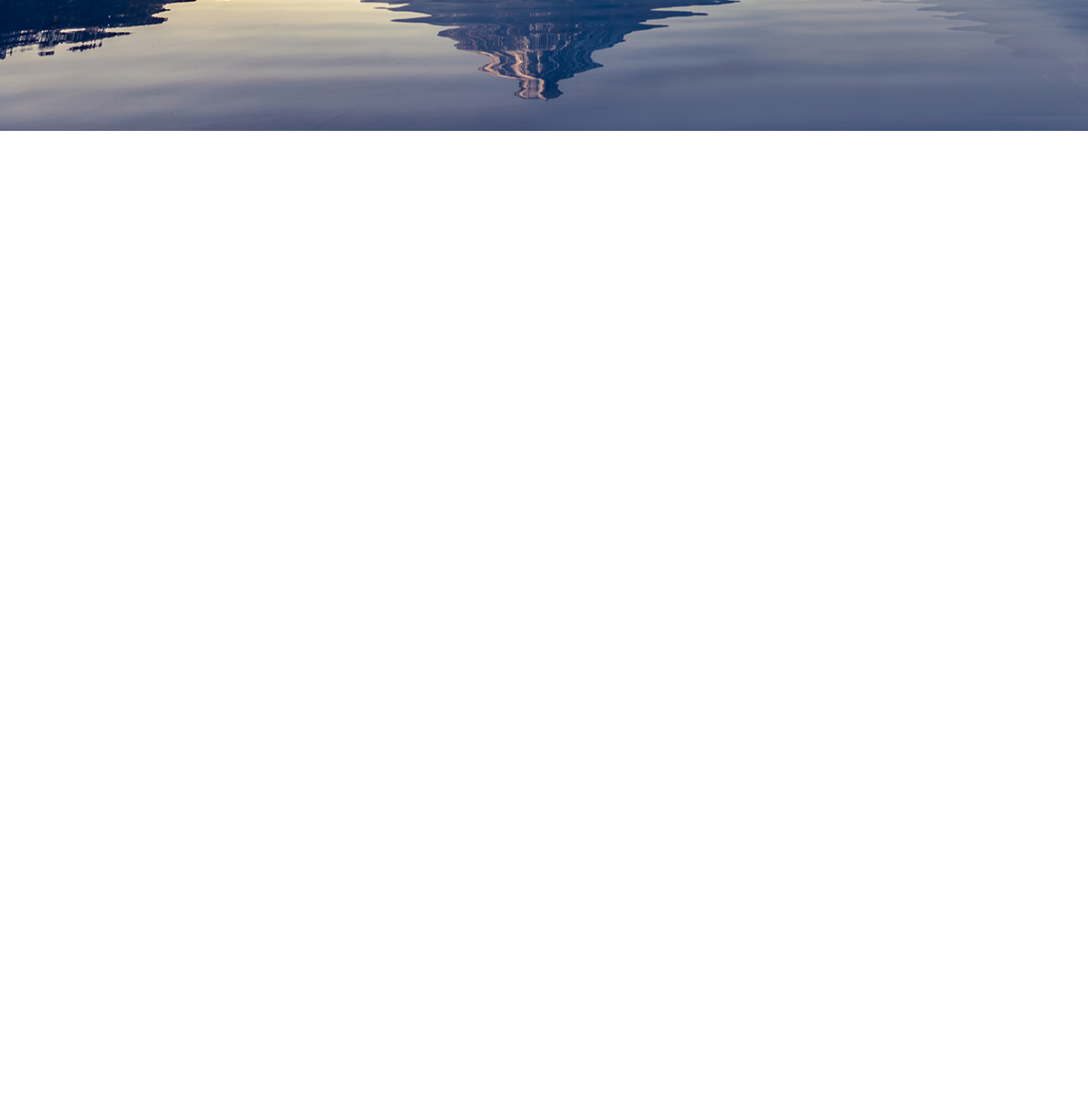
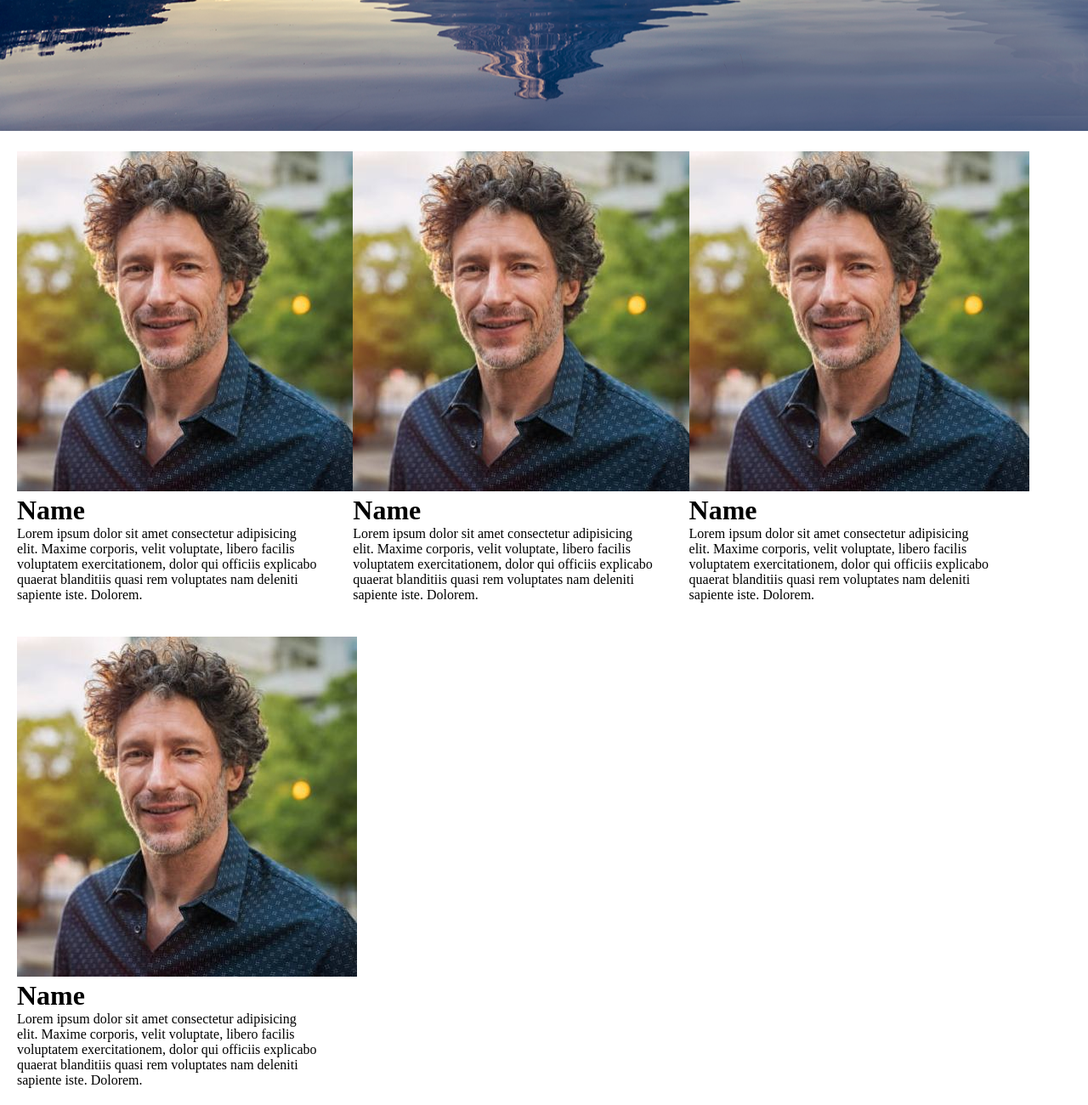
Before and after one commit to akashting/transform1, a plain HTML site: page about.html in a window 1280 px wide. Shown: the part 617-1917 px from the top of the page at 85% size. Before the commit the page ends 800 px from the top, so only its background shows below. Drawn offline with Linux system fonts and the light colour scheme; a web font is replaced by a local one.

Commit message:
changes in about

```diff
--- a/about.css
+++ b/about.css
@@ -112,6 +112,28 @@ header{
     }
 }
 
+.template_container{
+    width: 1186px;
+}
+
+.template_wrap{
+    display: flex;
+    flex-wrap: wrap;
+}
+
+.template{
+    width: 33.33%;
+    padding: 20px;
+}
+
+
+.template_container .template_wrap .template .img{
+    height: 250px;
+    width: 250px;
+}
+
+
+
 @media screen and (max-width:768px) {
     .nav-menu {
         position: fixed;
--- a/about.html
+++ b/about.html
@@ -22,7 +22,7 @@
 				<a href="index.html" class="nav-logo">Logo</a>
 				<ul class="nav-menu">
 					<li class="nav-item">
-						<a href="about.html" class="nav-link">About</a>
+						<a href="about.html" class="active1 nav-link">About</a>
 					</li>
 					<li class="nav-item">
 						<a href="#" class="nav-link">Services</a>
@@ -34,6 +34,7 @@
 						<a href="#" class="nav-link">Contact</a>
 					</li>
 				</ul>
+
 				<div class="hamburger">
 					<span class="bar"></span>
 					<span class="bar"></span>
@@ -58,5 +59,89 @@
 				</div>
 			</div>
 		</div>
+
+		<div class="template_container">
+			<div class="temlate_inner">
+				<div class="template_wrap">
+					<div class="template">
+						<div class="template_image">
+							<img src="image/About/profile_01.jpg" alt="" />
+						</div>
+						<div class="template_text">
+							<h1>Name</h1>
+							<p>
+								Lorem ipsum dolor sit amet consectetur adipisicing elit. Maxime
+								corporis, velit voluptate, libero facilis voluptatem
+								exercitationem, dolor qui officiis explicabo quaerat blanditiis
+								quasi rem voluptates nam deleniti sapiente iste. Dolorem.
+							</p>
+						</div>
+					</div>
+					<div class="template">
+						<div class="template_image">
+							<img src="image/About/profile_01.jpg" alt="" />
+						</div>
+						<div class="template_text">
+							<h1>Name</h1>
+							<p>
+								Lorem ipsum dolor sit amet consectetur adipisicing elit. Maxime
+								corporis, velit voluptate, libero facilis voluptatem
+								exercitationem, dolor qui officiis explicabo quaerat blanditiis
+								quasi rem voluptates nam deleniti sapiente iste. Dolorem.
+							</p>
+						</div>
+					</div>
+					<div class="template">
+						<div class="template_image">
+							<img src="image/About/profile_01.jpg" alt="" />
+						</div>
+						<div class="template_text">
+							<h1>Name</h1>
+							<p>
+								Lorem ipsum dolor sit amet consectetur adipisicing elit. Maxime
+								corporis, velit voluptate, libero facilis voluptatem
+								exercitationem, dolor qui officiis explicabo quaerat blanditiis
+								quasi rem voluptates nam deleniti sapiente iste. Dolorem.
+							</p>
+						</div>
+					</div>
+					<div class="template">
+						<div class="template_image">
+							<img src="image/About/profile_01.jpg" alt="" />
+						</div>
+						<div class="template_text">
+							<h1>Name</h1>
+							<p>
+								Lorem ipsum dolor sit amet consectetur adipisicing elit. Maxime
+								corporis, velit voluptate, libero facilis voluptatem
+								exercitationem, dolor qui officiis explicabo quaerat blanditiis
+								quasi rem voluptates nam deleniti sapiente iste. Dolorem.
+							</p>
+						</div>
+					</div>
+				</div>
+			</div>
+		</div>
+
+		<script type="text/javascript">
+			const hamburger = document.querySelector(".hamburger");
+			const navMenu = document.querySelector(".nav-menu");
+
+			hamburger.addEventListener("click", mobileMenu);
+
+			function mobileMenu() {
+				hamburger.classList.toggle("active");
+				navMenu.classList.toggle("active");
+			}
+
+			const navLink = document.querySelectorAll(".nav-link");
+
+			navLink.forEach((n) => n.addEventListener("click", closeMenu));
+
+			function closeMenu() {
+				hamburger.classList.remove("active");
+				navMenu.classList.remove("active");
+			}
+		</script>
 	</body>
 </html>
```
Also changed, not shown: image/About/profile_01.jpg (added).
